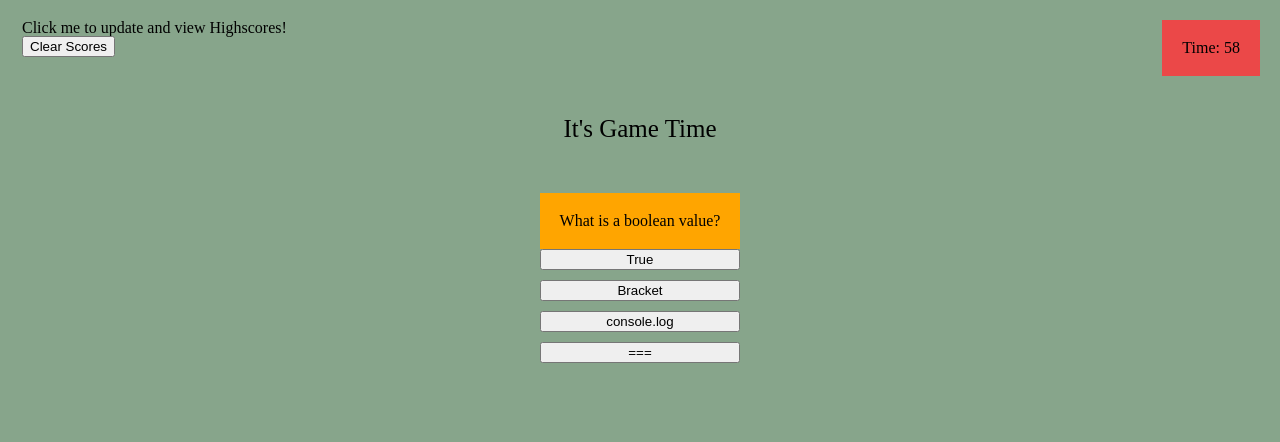
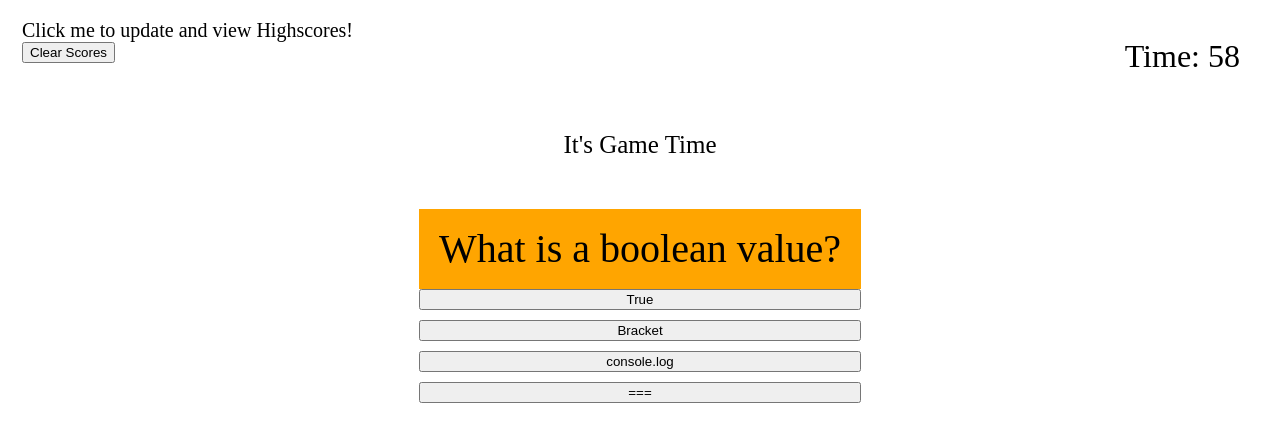
Before and after one commit to NathanStein1/Quiz-Javascript-Project, a plain HTML site: page index.html in a window 1280 px wide. Both pictures are taken after a click on the button "Click me to Start". Drawn offline with Linux system fonts and the light colour scheme.

Commit message:
edited html, and js to be more streamlined

```diff
--- a/Code/redone.js
+++ b/Code/redone.js
@@ -19,6 +19,7 @@ var x = document.querySelector(".score")
 var highscore = document.querySelector('.highscorelink')
 var box = document.querySelector('.timebox')
 
+// This sets up my questions and allows me to assign values in the array
 var qandA = [
     {
         questions: 'What is a boolean value?',
@@ -53,21 +54,22 @@ var qandA = [
 ]
 
 
-// ---------------------------Code START------------------------------------------
+// The game begins here
 
-
+// Run game
 start.addEventListener("click", startgame);
 
+// Run timer
 var timeInterval;
 
 function time() {
 
-     timeInterval = setInterval(function () {
+    timeInterval = setInterval(function () {
         timeLeft--;
         timer.textContent = timeLeft
 
 
-        if (timeLeft <= 0) {
+        if (timeLeft < 0) {
             clearInterval(timeInterval);
             document.body.style.backgroundImage = "url('./Images/jigsaw.jpg')";
             document.body.style.backgroundSize = "cover"
@@ -83,12 +85,9 @@ function time() {
 
 
 
-
-
     }, 1000);
 
 }
-
 
 function startgame() {
     welcome.textContent = "It's Game Time"
@@ -100,7 +99,7 @@ function startgame() {
 
 
 
-// This function does not work
+// Fill out buttons and add info from array
 function displayQuestionAnswer() {
     console.log(currentQIndex)
 
@@ -118,6 +117,7 @@ function displayQuestionAnswer() {
         var button = document.createElement("button")
         button.textContent = qandA[currentQIndex].answers[i]
         button.setAttribute("data-index", i)
+
         buttonArray.push(button)
         console.log(buttonArray[i])
         answerCardHead.appendChild(buttonArray[i])
@@ -127,6 +127,7 @@ function displayQuestionAnswer() {
 
 };
 
+// Move to next stage, add initials and clear qandA
 function clearButton() {
     answerCardHead.innerHTML = ""
     stage2.classList.remove('hide')
@@ -141,6 +142,8 @@ function clearButton() {
 
 
 };
+
+// Lets user know if they were right or wrong, sets up game rules
 var right = document.body.querySelector('.right')
 
 answerCardHead.addEventListener('click', function (event) {
@@ -151,7 +154,7 @@ answerCardHead.addEventListener('click', function (event) {
         currentQIndex++
         displayQuestionAnswer();
         console.log("Correct")
-        right.textContent="Good. Now don't get cocky..."
+        right.textContent = "Good. Now don't get cocky..."
 
     }
 
@@ -163,8 +166,10 @@ answerCardHead.addEventListener('click', function (event) {
         currentQIndex++
         displayQuestionAnswer();
         console.log("incorrect")
-        right.textContent="Uh-oh...tick tock tick tock :)"
+        right.textContent = "Uh-oh...tick tock tick tock :)"
     }
+
+
 
 
 })
@@ -175,20 +180,11 @@ answerCardHead.addEventListener('click', function (event) {
 var submit = document.querySelector(".submit")
 var initialForm = document.querySelector(".initialform")
 var finalscorelist = document.querySelector('.finalscoreList')
-
 var initials = JSON.parse(localStorage.getItem('score')) || []
-// JSON.stringify
-
 var replay = document.body.querySelector(".replay")
-
 var list = document.createElement("div");
 
-// TO DO
-// 1.  // push userscore into scoreIndex, set a value to save here. This allows for multiple scores, as opposed to rewriting all of it
-// 2. Fix timer so that it doesnt run twice when reset button is hit
-
 submit.addEventListener("click", function (scoreData) {
-    // console.log(initialForm.value)
     var userScore = [
         {
             initials: initialForm.value,
@@ -196,26 +192,19 @@ submit.addEventListener("click", function (scoreData) {
         },
     ]
 
-    //var scoreIndex = []
-
     var data = JSON.parse(localStorage.getItem("score")) || [];
 
-    // userScore.push({initials: initialForm.value, score: timeLeft})
     localStorage.setItem('score', JSON.stringify([...data, ...userScore]))
-    console.log(userScore)
     for (i = 0; i < userScore.length; i++) {
         var list = document.createElement("li");
         list.textContent = userScore[i].initials + ": " + userScore[i].score;
         list.setAttribute('score', i);
         finalscorelist.appendChild(list);
     }
-    console.log(userScore)
-
-
-    // congrats.textContent=localStorage.setItem('score', JSON.stringify(initials))
-
 
 })
+
+// Reset the game and play again
 function reset() {
     startgame();
     timeLeft = 60
@@ -223,36 +212,34 @@ function reset() {
     stage2.classList.add('hide')
     currentQIndex = 0
 
-    // finalscorelist.textcontent=" "
 }
 
 
 replay.addEventListener("click", reset);
 
-highscore.addEventListener('click', function(){
+// Add time values to scoresheet
+highscore.addEventListener('click', function () {
     var group = document.querySelector(".highscoregroup")
     var data = JSON.parse(localStorage.getItem("score")) || [];
 
     var template = '';
     data.forEach((datum) => {
-        template+= `
+        template += `
             <li>
                 ${datum.initials} : ${datum.score}
             </li>
         `;
     });
-    // var scoreList = document.createElement('li')
-    // scoreList.textContent=list.textContent
-     group.innerHTML = template;
-    // group.appendChild(scoreList)
-    // highscore.textContent=finalscorelist.textContent
+
+    group.innerHTML = template;
 })
 
 
 var clear = document.body.querySelector(".clear")
 
-function cleanHigh (){
+// Clear away old scores
+function cleanHigh() {
     localStorage.clear()
-    finalscorelist.textContent=""
+    finalscorelist.textContent = ""
 }
 clear.addEventListener('click', cleanHigh)
--- a/Code/style.css
+++ b/Code/style.css
@@ -2,17 +2,18 @@
     box-sizing: border-box;
 
 } */
-body {
-    background-color: rgb(135, 165, 139);
-}
+
+
 .hide {
     display: none;
 }
 
 .timebox {
-    background-color: rgb(235, 72, 72);
+
     max-width: fit-content;
     padding: 20px;
+    max-height: fit-content;
+    font-size: xx-large;
 }
 
 .toppart {
@@ -23,6 +24,7 @@ body {
 
 .highscorelink {
     padding-left: 2px;
+    font-size: 20px;
 }
 
 .highscorelink:hover{
@@ -47,7 +49,9 @@ body {
 
 
 }
-
+#questionbox{
+    font-size: 40px;
+}
 .questionClass {
     background-color: orange;
     padding: 20px;
@@ -75,7 +79,6 @@ body {
     padding: 20px;
 }
 
-/* -----------------pg2----------------------- */
 
 .pg2banner{
     font-size: larger;
--- a/index.html
+++ b/index.html
@@ -21,7 +21,7 @@
         <div class="timebox">Time: <span class="timer">60</span></div>
     </header>
 
-    <div class="Welcome">Do you want to play a game??? :) </div>
+    <div class="Welcome">Test your coding knowledge! </div>
     <br>
     <br>
     <div class="container">
```
Also changed, not shown: 1 other file.
